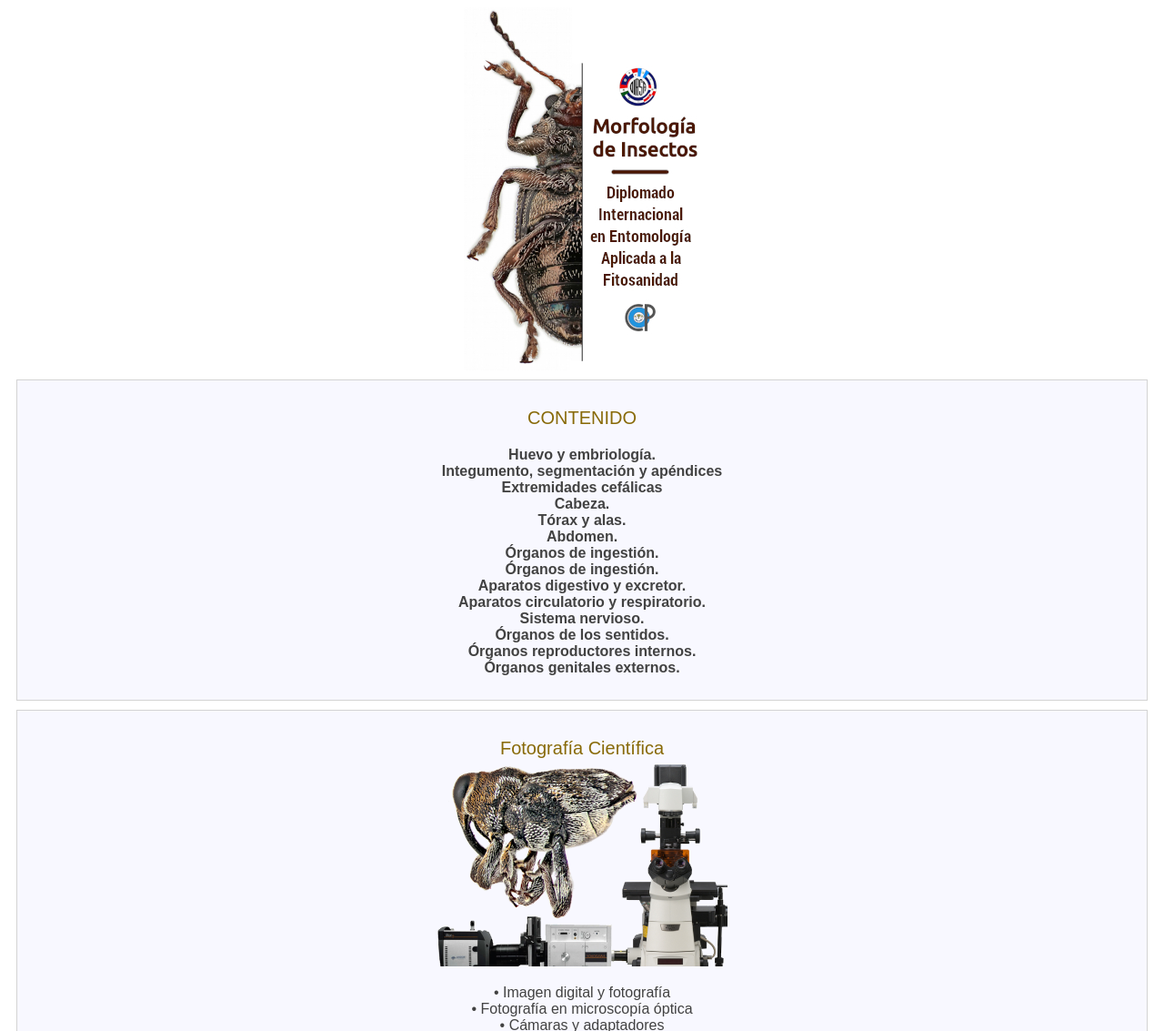
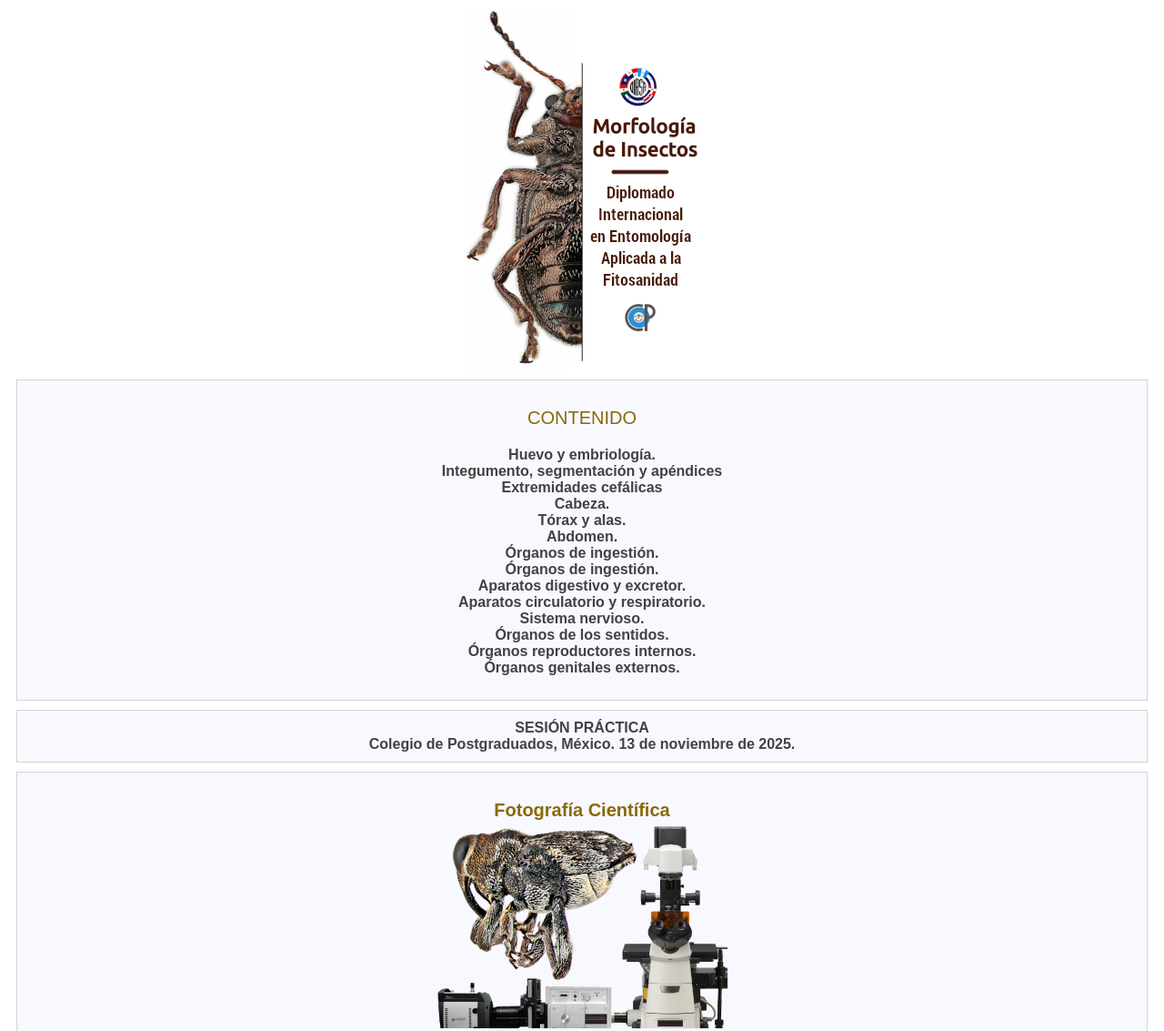
Before and after one commit to valdezjorge/morfologia, a plain HTML site: page index.html in a window 1280 px wide. Shown: the top 1133 px of the page at 91% size. Drawn offline with Linux system fonts and the light colour scheme.

Commit message:
Add practical session link to index.html
Added a new section for practical session details.

```diff
--- a/index.html
+++ b/index.html
@@ -81,6 +81,9 @@
 <a style="text-decoration:none; color:#424242;" href="tema12_reproduccion.html" target="_blank"><b>Órganos reproductores internos.</b></a><br>
 <a style="text-decoration:none; color:#424242;" href="tema13_genitalia.html" target="_blank"><b>Órganos genitales externos.</b></a><br>
 </p>
+</div>
+ <div style="background: ghostwhite; padding: 10px; border: 1px solid lightgray; margin: 10px;">
+<a style="font-family:arial,helvetica; text-decoration:none; color:#424242;" href="https://photos.app.goo.gl/HmZpN4VYXiHVeJ5v6" target="_blank"><b>SESIÓN PRÁCTICA<BR>Colegio de Postgraduados, México. 13 de noviembre de 2025.</a>
 </div>
 
 <!-- <div style="background: ghostwhite; padding: 10px; border: 1px solid lightgray; margin: 10px;">
```
